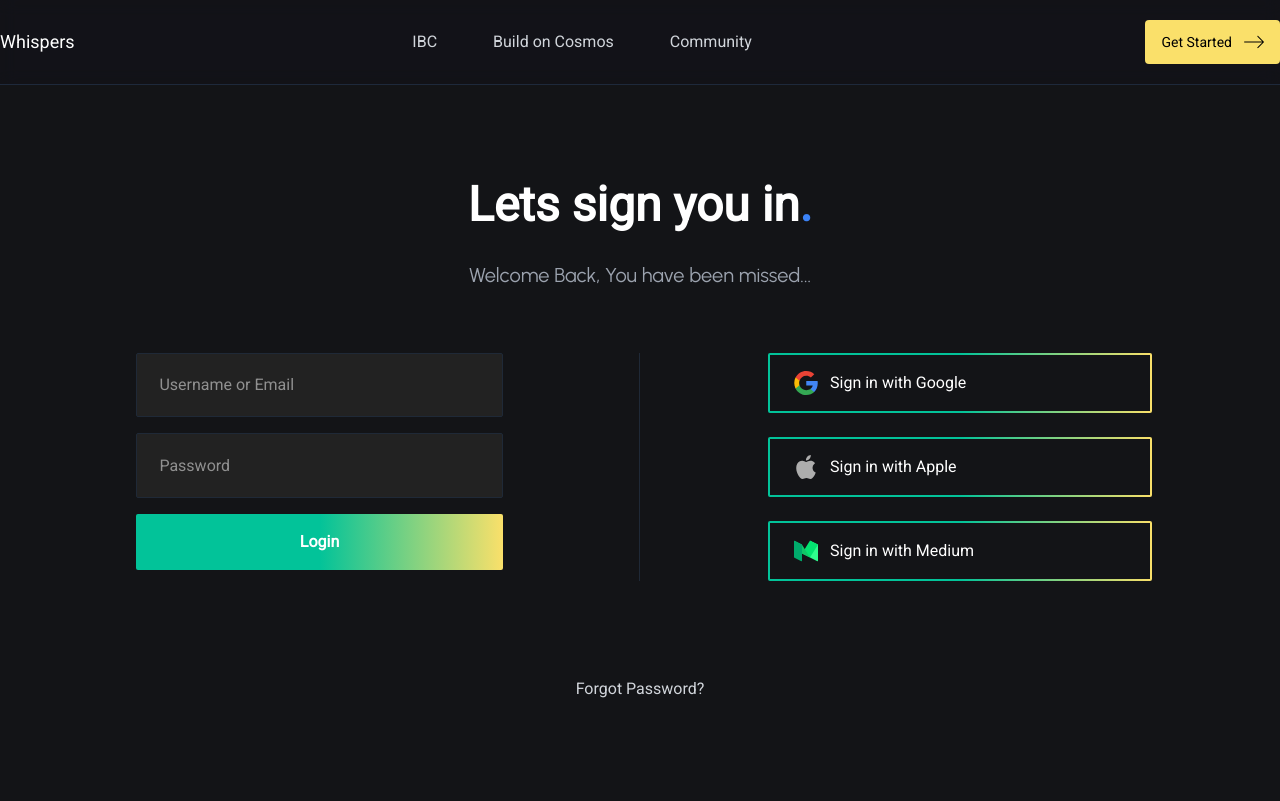
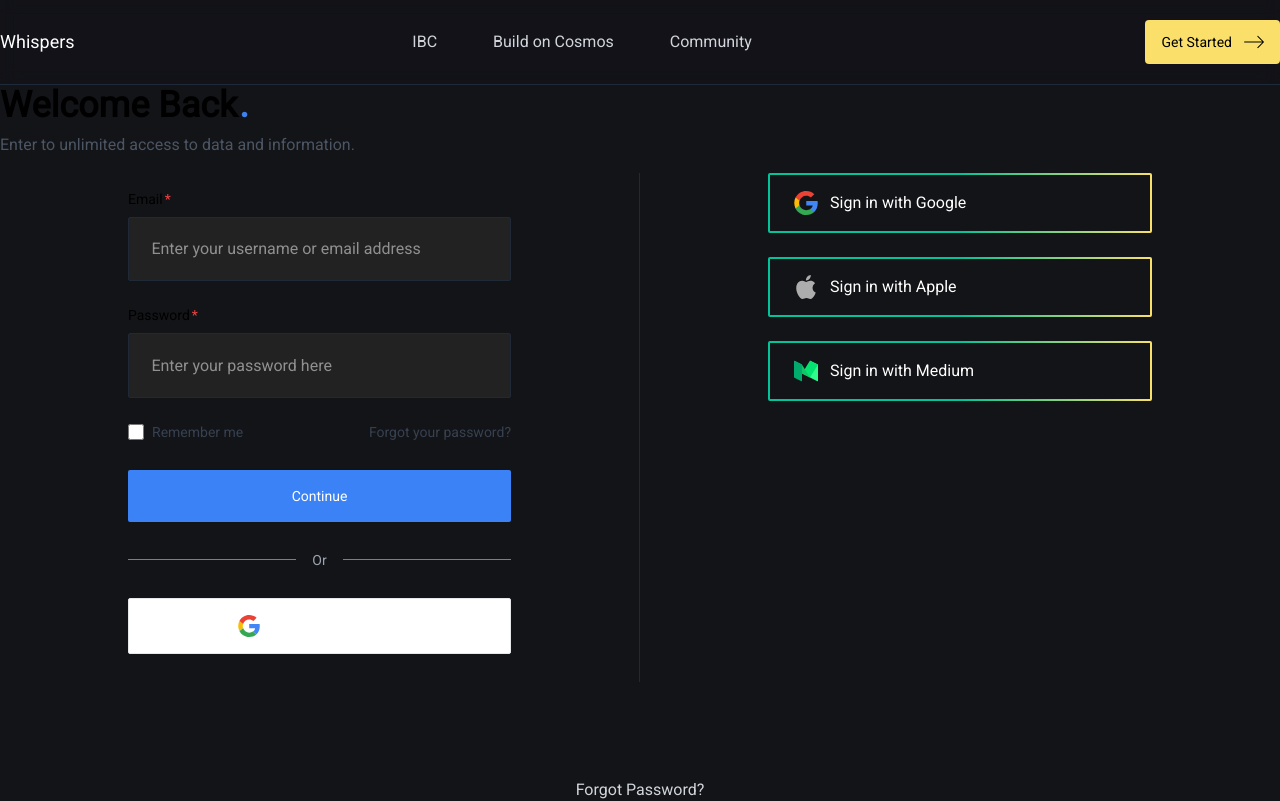
Before and after one commit to Qawaz/Nymph, a Next.js app: page /login in a window 1280 px wide. Shown: the top 801 px of the page. Built offline with nearby package versions, Linux system fonts and the light colour scheme; no server answers.

Commit message:
redesinged login

```diff
--- /dev/null
+++ b/src/components/auth/login/connectWithGoogleButton.tsx
@@ -0,0 +1,46 @@
+import { Button } from "@/components/elements";
+
+const ConnectWithGoogleButton = () => (
+  <Button
+    type="button"
+    extraClasses="flex items-center justify-center w-full text-gray-900 bg-white hover:bg-gray-100 border border-gray-200 focus:ring-4 focus:outline-none focus:ring-gray-100 font-medium rounded-md text-sm text-center dark:focus:ring-gray-600 dark:bg-gray-800 dark:border-gray-700 dark:text-white dark:hover:bg-gray-700 px-5 py-3 mr-2 my-3"
+  >
+    <svg
+      xmlns="http://www.w3.org/2000/svg"
+      width="22"
+      height="22"
+      viewBox="0 0 186.69 190.5"
+      className="mr-3"
+    >
+      <g transform="translate(1184.583 765.171)">
+        <path
+          clipPath="none"
+          mask="none"
+          d="M-1089.333-687.239v36.888h51.262c-2.251 11.863-9.006 21.908-19.137 28.662l30.913 23.986c18.011-16.625 28.402-41.044 28.402-70.052 0-6.754-.606-13.249-1.732-19.483z"
+          fill="#4285f4"
+        />
+        <path
+          clipPath="none"
+          mask="none"
+          d="M-1142.714-651.791l-6.972 5.337-24.679 19.223h0c15.673 31.086 47.796 52.561 85.03 52.561 25.717 0 47.278-8.486 63.038-23.033l-30.913-23.986c-8.486 5.715-19.31 9.179-32.125 9.179-24.765 0-45.806-16.712-53.34-39.226z"
+          fill="#34a853"
+        />
+        <path
+          clipPath="none"
+          mask="none"
+          d="M-1174.365-712.61c-6.494 12.815-10.217 27.276-10.217 42.689s3.723 29.874 10.217 42.689c0 .086 31.693-24.592 31.693-24.592-1.905-5.715-3.031-11.776-3.031-18.098s1.126-12.383 3.031-18.098z"
+          fill="#fbbc05"
+        />
+        <path
+          d="M-1089.333-727.244c14.028 0 26.497 4.849 36.455 14.201l27.276-27.276c-16.539-15.413-38.013-24.852-63.731-24.852-37.234 0-69.359 21.388-85.032 52.561l31.692 24.592c7.533-22.514 28.575-39.226 53.34-39.226z"
+          fill="#ea4335"
+          clipPath="none"
+          mask="none"
+        />
+      </g>
+    </svg>
+    Connect with Google
+  </Button>
+);
+
+export default ConnectWithGoogleButton;
--- /dev/null
+++ b/src/components/auth/login/forgotNRemember.login.tsx
@@ -0,0 +1,27 @@
+import Link from "next/link";
+
+const ForgotNRememberLogin = () => (
+  <div className="flex">
+    <div className="flex-grow">
+      <div className="flex items-center mb-4">
+        <input
+          id="default-checkbox"
+          type="checkbox"
+          value=""
+          className="w-4 h-4 text-blue-600 bg-gray-100 border-gray-300 rounded focus:ring-blue-500 dark:focus:ring-blue-600 dark:ring-offset-gray-800 focus:ring-2 dark:bg-gray-700 dark:border-gray-600"
+        />
+        <label
+          htmlFor="default-checkbox"
+          className="ml-2 text-sm font-medium text-gray-700 dark:text-gray-300"
+        >
+          Remember me
+        </label>
+      </div>
+    </div>
+    <Link className="text-sm text-gray-700" href="/forget-password">
+      Forgot your password?
+    </Link>
+  </div>
+);
+
+export default ForgotNRememberLogin;
--- a/src/components/auth/login/form.login.tsx
+++ b/src/components/auth/login/form.login.tsx
@@ -1,6 +1,8 @@
 import { SubmitHandler, useForm } from "react-hook-form";
 import { Button, Input } from "@/components/elements";
 import { Inputs } from "@/pages/login";
+import ConnectWithGoogleButton from "@/components/auth/login/connectWithGoogleButton";
+import ForgotNRememberLogin from "@/components/auth/login/forgotNRemember.login";
 
 type Props = {
   onSubmit: SubmitHandler<Inputs>;
@@ -15,13 +17,16 @@
   } = useForm<Inputs>({ mode: "onBlur" });
 
   return (
-    <div className="px-2 outline-none">
+    <div className="outline-none py-4">
       <form onSubmit={handleSubmit(onSubmit)}>
         <div className="">
-          <div className="mb-4">
+          <div className="mb-6">
+            <label className="block after:content-['*'] after:ml-0.5 after:text-red-500 text-sm mb-2">
+              Email
+            </label>
             <Input
-              error={errors.username_or_email ? true : false}
-              placeholder="Username or Email"
+              error={!!errors.username_or_email}
+              placeholder="Enter your username or email address"
               {...register("username_or_email", {
                 required: {
                   value: true,
@@ -34,11 +39,14 @@
               })}
             />
           </div>
-          <div className="mb-4">
+          <div className="mb-6">
+            <label className="block after:content-['*'] after:ml-0.5 after:text-red-500 text-sm mb-2">
+              Password
+            </label>
             <Input
               type="password"
-              error={errors.password ? true : false}
-              placeholder="Password"
+              error={!!errors.password}
+              placeholder="Enter your password here"
               {...register("password", {
                 required: true,
                 minLength: {
@@ -50,14 +58,23 @@
           </div>
         </div>
         {error && <div className="text-red-500 mb-3">{error}</div>}
+        <ForgotNRememberLogin />
         <div>
           <Button
             type="submit"
-            extraClasses="text-black font-semibold bg-gradient-to-r from-[#02c399] via-[#02c399] to-yellow-accent"
+            extraClasses="text-white bg-blue-500 hover:bg-blue-600 focus:ring-4 focus:ring-blue-300 font-medium rounded-md text-sm px-5 py-3 mr-2 my-3 dark:bg-blue-600 dark:hover:bg-blue-700 focus:outline-none dark:focus:ring-blue-800"
             block
           >
-            Login
+            Continue
           </Button>
+          <div className="flex items-center py-4">
+            <div className="flex-grow opacity-50 h-px bg-gray-200"></div>
+            <span className="flex-shrink text-sm text-gray-400 px-4 font-light">
+              Or
+            </span>
+            <div className="flex-grow h-px opacity-50 bg-gray-200"></div>
+          </div>
+          <ConnectWithGoogleButton />
         </div>
       </form>
     </div>
--- a/src/components/auth/login/header.login.tsx
+++ b/src/components/auth/login/header.login.tsx
@@ -1,12 +1,12 @@
 const LoginHeaderForm = () => {
   return (
-    <div className="mt-24 mb-16">
-      <h1 className="font-semibold text-5xl text-center text-white mb-8">
-        Lets sign you in<span className="text-blue-500">.</span>
+    <div className="mb-4">
+      <h1 className="text-4xl font-semibold mb-2">
+        Welcome Back<span className="text-blue-500 ml-0.5">.</span>
       </h1>
-      <h3 className="font-urbanist font-medium text-xl text-center text-gray-400 mb-8">
-        Welcome Back, You have been missed...
-      </h3>
+      <p className="text-gray-600">
+        Enter to unlimited access to data and information.
+      </p>
     </div>
   );
 };
--- /dev/null
+++ b/src/components/layouts/authLayout.tsx
@@ -0,0 +1,25 @@
+import { ReactNode } from "react";
+import Image from "next/image";
+
+type Props = {
+  children: ReactNode;
+};
+
+const AuthLayout = ({ children }: Props): JSX.Element => {
+  return (
+    <main className="flex justify-center">
+      <div className="container">
+        <div className="h-screen py-24">
+          <div className="conatiner bg-white h-full grid grid-cols-5 shadow-sm shadow-gray-200">
+            <div className="col-span-2">{children}</div>
+            <div className="relative col-span-3">
+              <Image src="/Nymph.png" alt="me" layout={"fill"} />
+            </div>
+          </div>
+        </div>
+      </div>
+    </main>
+  );
+};
+
+export default AuthLayout;
```
